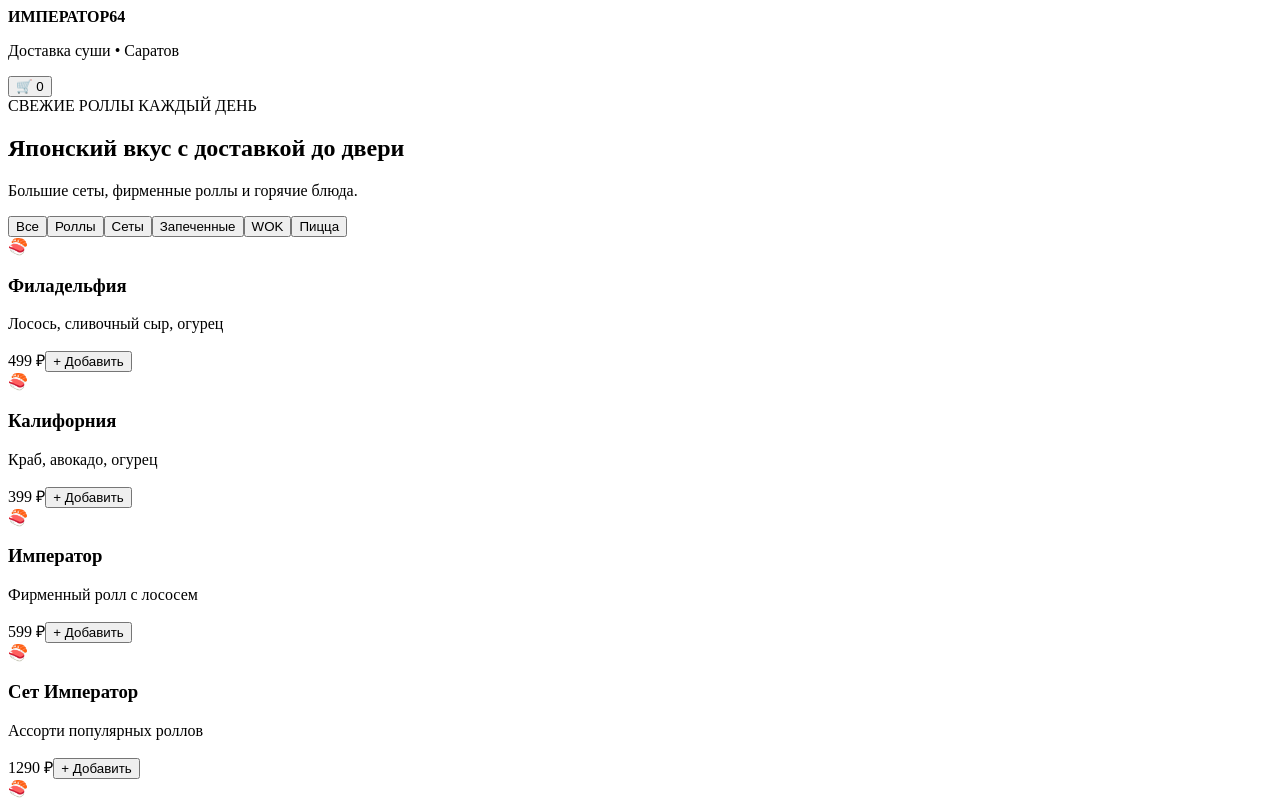
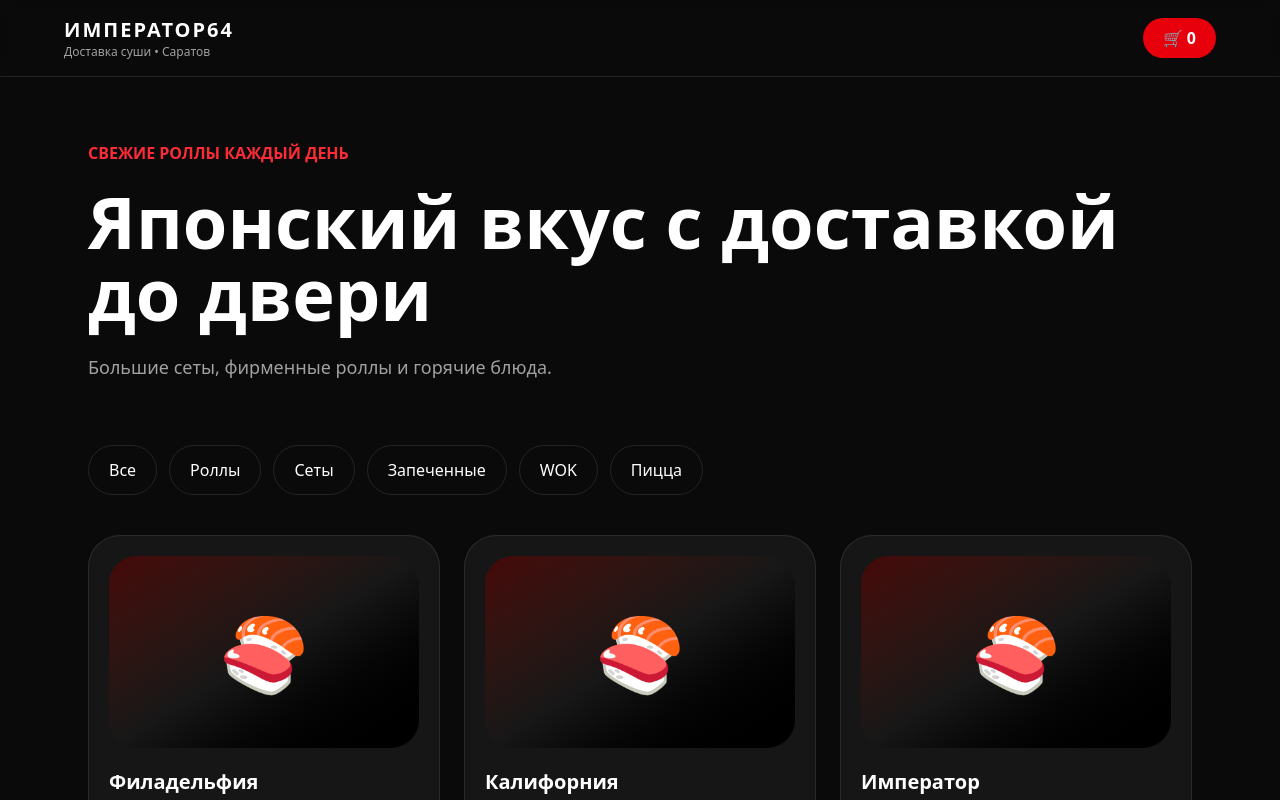
Before and after one commit to lolimon575-pixel/primerimperator, a Next.js app: page / in a window 1280 px wide. Shown: the top 800 px of the page. Built offline with nearby package versions, Linux system fonts and the light colour scheme.

Commit message:
Add root layout required for Next.js app router build

```diff
--- /dev/null
+++ b/app/layout.tsx
@@ -0,0 +1,19 @@
+import type { Metadata } from "next";
+import "./globals.css";
+
+export const metadata: Metadata = {
+  title: "Император64 — доставка суши в Саратове",
+  description: "Свежие роллы и суши с доставкой по Саратову"
+};
+
+export default function RootLayout({
+  children,
+}: Readonly<{
+  children: React.ReactNode;
+}>) {
+  return (
+    <html lang="ru">
+      <body>{children}</body>
+    </html>
+  );
+}
```
